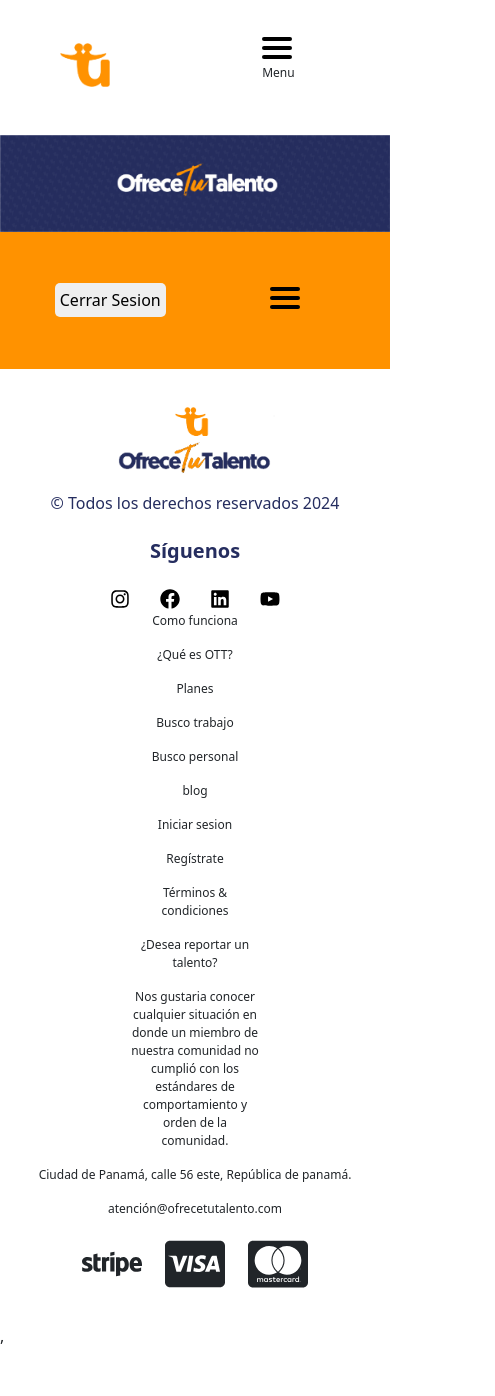
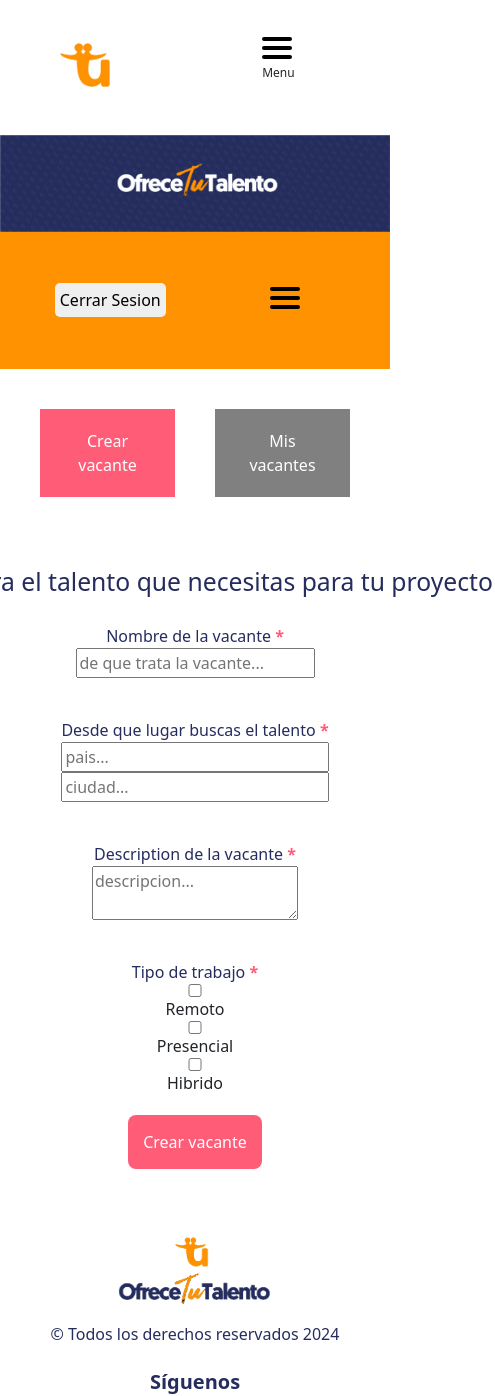
Before and after one commit to spread23/OTT-WEB, a React (Vite) app: page /lookingForPersonal/profile/create-vacant in a window 390 px wide. Shown: the top 1396 px of the page, 495 px wide, since content can reach past the window. Before the commit the page ends 1348 px from the top, so only its background shows below. Built offline with nearby package versions, Linux system fonts and the light colour scheme.

Commit message:
Adding create-vacants section

```diff
--- a/src/App.jsx
+++ b/src/App.jsx
@@ -23,6 +23,10 @@ import { ChatbotPersonal } from './components/chatbotPersonal/ChatbotPersonal'
 import { ProfilePersonal } from './components/profilePersonal/ProfilePersonal'
 import { HomePersonal } from './components/homePersonal/HomePersonal'
 
+//importing sub-routes-components for profilePersonal
+import { MyVacants } from './components/my-vacants/MyVacans'
+import { CreateVacants } from './components/create-vacants/CreateVacants'
+
 export const App = () => {
     return (
         <>
@@ -42,7 +46,10 @@ export const App = () => {
                 <Route path='/lookingForPersonal/*' element={<LookingForPersonal />}>
                     <Route path='candidates' element={<Candidates />}></Route>
                     <Route path='chatbot' element={<ChatbotPersonal />}></Route>
-                    <Route path='profile' element={<ProfilePersonal />}></Route>
+                    <Route path='profile/*' element={<ProfilePersonal />}>
+                        <Route path='my-vacants' element={<MyVacants></MyVacants>}></Route>
+                        <Route path='create-vacant' element={<CreateVacants></CreateVacants>}></Route>
+                    </Route>
                     <Route path='home' element={<HomePersonal />}></Route>
                 </Route>
                 <Route path='/login' element={<Login />}></Route>
--- /dev/null
+++ b/src/components/create-vacants/CreateVacants.jsx
@@ -0,0 +1,42 @@
+import React from 'react'
+
+import './createVacants.css'
+
+export const CreateVacants = () => {
+    return (
+        <>
+            <div className='create-vacant-container'>
+                <div className='form-create-vacant'>
+                    <h2 className='title-create-vacant'>
+                        Encuentra el talento que necesitas para tu proyecto
+                    </h2>
+                    <form className='form-create'>
+                        <div className='form-input-create'>
+                            <label htmlFor="name">Nombre de la vacante <strong>*</strong></label>
+                            <input type="text" name='name' placeholder='de que trata la vacante...' />
+                        </div>
+
+                        <div className='form-input-create'>
+                            <label htmlFor="place">Desde que lugar buscas el talento <strong>*</strong></label>
+                            <input type="text" name='place' placeholder='pais...' />
+                            <input type="text" name='place' placeholder='ciudad...' />
+                        </div>
+
+                        <div className='form-input-create'>
+                            <label htmlFor="description">Description de la vacante <strong>*</strong></label>
+                            <textarea type="text" name='description' placeholder='descripcion...' />
+                        </div>
+
+                        <div className='form-input-create'>
+                            <label htmlFor="type-job-personal">Tipo de trabajo <strong>*</strong></label>
+                            <input type="checkbox" />Remoto
+                            <input type="checkbox" />Presencial
+                            <input type="checkbox" />Hibrido
+                        </div>
+                        <button className='btn-form-create'>Crear vacante</button>
+                    </form>
+                </div>
+            </div>
+        </>
+    )
+}
--- /dev/null
+++ b/src/components/create-vacants/createVacants.css
@@ -0,0 +1,71 @@
+.create-vacant-container {
+    width: 100%;
+    padding: 30px;
+    display: flex;
+    flex-direction: column;
+    justify-content: center;
+    align-items: center;
+    text-align: center;
+}
+
+.title-create-vacant {
+    color: #252D5F;
+}
+
+.form-create-vacant {
+    width: 600px;
+    display: flex;
+    flex-direction: column;
+    justify-content: center;
+    align-items: center;
+    text-align: center;
+}
+
+.form-create {
+    width: 600px;
+    display: flex;
+    flex-direction: row;
+    flex-wrap: wrap;
+    justify-content: center;
+    align-items: center;
+    text-align: center;
+}
+
+.form-input-create {
+    display: flex;
+    flex-direction: column;
+    text-align: center;
+    margin: 20px;
+}
+
+.form-input-create-check {
+    display: flex;
+    flex-direction: row;
+    justify-content: center;
+    align-items: center;
+}
+
+.form-input-create label {
+    color: #252D5F;
+}
+
+.form-input-create strong {
+    color: #FF5C78;
+}
+
+.btn-form-create {
+    padding: 15px;
+    border: none;
+    background-color: #FF5C78;
+    color: white;
+    border-radius: 8px;
+}
+
+@media (max-width: 780px) {
+    .form-create {
+        display: flex;
+        flex-direction: column;
+        justify-content: center;
+        align-items: center;
+    }
+}
--- /dev/null
+++ b/src/components/my-vacants/MyVacans.jsx
@@ -0,0 +1,85 @@
+import React from 'react'
+
+import './vacants.css'
+
+export const MyVacants = () => {
+    return (
+        <>
+            <div className='my-vacants-container-personal'>
+                <section className='card-my-vacants'>
+                    <article className='my-vacant-personal'>
+                        <div className='title-my-vacant'>
+                            <h6 className='name-vacant'>Nombre de la vacante</h6>
+                            <p className='company-vacant'>Empresa</p>
+                        </div>
+                        <div className='status-vacant'>
+                            <h6 className='title-status'>Status</h6>
+                            <p className='status-color'>Convocatoria abierta</p>
+                        </div>
+                        <div className='info-vacant'>
+                            <div className='info-aplicantes'>
+                                <h6 className='title-info-vacant'>Aplicantes</h6>
+                                <p>14 talentos</p>
+                            </div>
+                            <div className='info-date'>
+                                <h6 className='date'>Fecha de publicacion</h6>
+                                <p className='date-publication'>19/07/2022</p>
+                            </div>
+                        </div>
+                        <div className='candidate-found'>
+                            <button className='look-at-candidate'>Ver candidatos</button>
+                        </div>
+                    </article>
+
+                    <article className='my-vacant-personal'>
+                        <div className='title-my-vacant'>
+                            <h6 className='name-vacant'>Nombre de la vacante</h6>
+                            <p className='company-vacant'>Empresa</p>
+                        </div>
+                        <div className='status-vacant'>
+                            <h6 className='title-status'>Status</h6>
+                            <p className='status-color'>Convocatoria abierta</p>
+                        </div>
+                        <div className='info-vacant'>
+                            <div className='info-aplicantes'>
+                                <h6 className='title-info-vacant'>Aplicantes</h6>
+                                <p>14 talentos</p>
+                            </div>
+                            <div className='info-date'>
+                                <h6 className='date'>Fecha de publicacion</h6>
+                                <p className='date-publication'>19/07/2022</p>
+                            </div>
+                        </div>
+                        <div className='candidate-found'>
+                            <button className='look-at-candidate'>Ver candidatos</button>
+                        </div>
+                    </article>
+
+                    <article className='my-vacant-personal'>
+                        <div className='title-my-vacant'>
+                            <h6 className='name-vacant'>Nombre de la vacante</h6>
+                            <p className='company-vacant'>Empresa</p>
+                        </div>
+                        <div className='status-vacant'>
+                            <h6 className='title-status'>Status</h6>
+                            <p className='status-color'>Convocatoria abierta</p>
+                        </div>
+                        <div className='info-vacant'>
+                            <div className='info-aplicantes'>
+                                <h6 className='title-info-vacant'>Aplicantes</h6>
+                                <p>14 talentos</p>
+                            </div>
+                            <div className='info-date'>
+                                <h6 className='date'>Fecha de publicacion</h6>
+                                <p className='date-publication'>19/07/2022</p>
+                            </div>
+                        </div>
+                        <div className='candidate-found'>
+                            <button className='look-at-candidate'>Ver candidatos</button>
+                        </div>
+                    </article>
+                </section>
+            </div>
+        </>
+    )
+}
--- /dev/null
+++ b/src/components/my-vacants/vacants.css
@@ -0,0 +1,40 @@
+.my-vacants-container-personal {
+    width: 100%;
+    padding: 30px;
+}
+
+.card-my-vacants {
+    display: flex;
+    flex-direction: row;
+    flex-wrap: wrap;
+    justify-content: center;
+    align-items: center;
+}
+
+.my-vacant-personal {
+    width: 300px;
+    display: flex;
+    flex-direction: column;
+    justify-content: center;
+    align-items: center;
+    text-align: center;
+    background-color: rgb(218, 216, 216);
+    padding: 20px;
+    border-radius: 12px;
+    margin: 20px;
+}
+
+.info-vacant {
+    display: flex;
+    flex-direction: row;
+    justify-content: space-between;
+    align-items: center;
+}
+
+.look-at-candidate {
+    background-color: #FF5C78;
+    color: white;
+    padding: 12px;
+    border: none;
+    border-radius: 8px;
+}
--- a/src/components/profilePersonal/ProfilePersonal.jsx
+++ b/src/components/profilePersonal/ProfilePersonal.jsx
@@ -1,11 +1,18 @@
 import React from 'react'
+import { Outlet, NavLink } from 'react-router-dom'
 
 import './profilePersonal.css'
 
 export const ProfilePersonal = () => {
     return (
         <>
-            <h1>Profile</h1>
+            <div className='profile-personal-container'>
+                <NavLink to='create-vacant' className={({isActive}) => (isActive ? 'over-profile' : '')}>Crear vacante</NavLink>
+                <NavLink to='my-vacants' className={({isActive}) => (isActive ? 'over-profile' : '')}>Mis vacantes</NavLink>
+            </div>
+            <div className='container-profile-vacants'>
+                <Outlet/>
+            </div>
         </>
     )
 }
--- a/src/components/profilePersonal/profilePersonal.css
+++ b/src/components/profilePersonal/profilePersonal.css
@@ -0,0 +1,23 @@
+.profile-personal-container {
+    width: 100%;
+    padding: 20px;
+    display: flex;
+    flex-direction: row;
+    justify-content: center;
+    align-items: center;
+}
+
+.profile-personal-container a {
+    text-decoration: none;
+    text-align: center;
+    padding: 20px;
+    border: none;
+    width: 200px;
+    color: white;
+    background-color: gray;
+    margin: 20px;
+}
+
+.over-profile {
+    background-color: #FF5C78 !important;
+}
```
